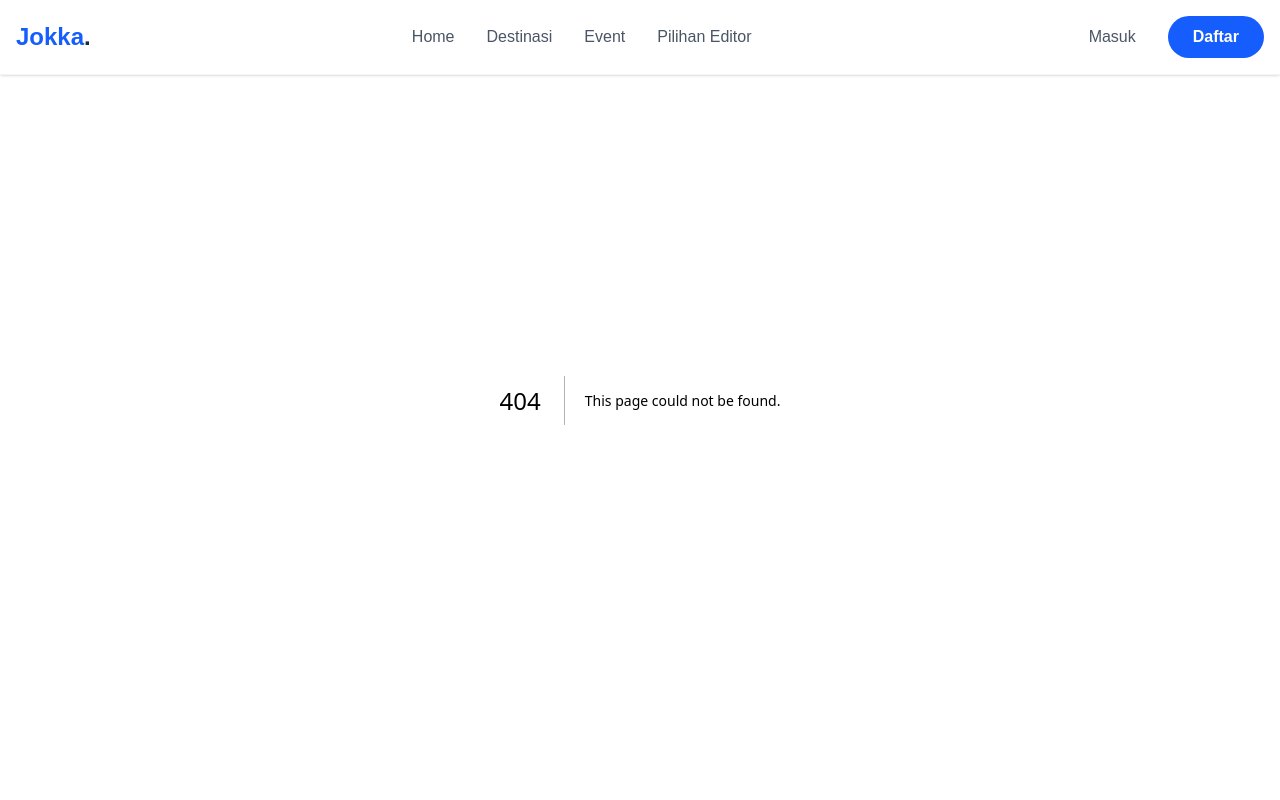
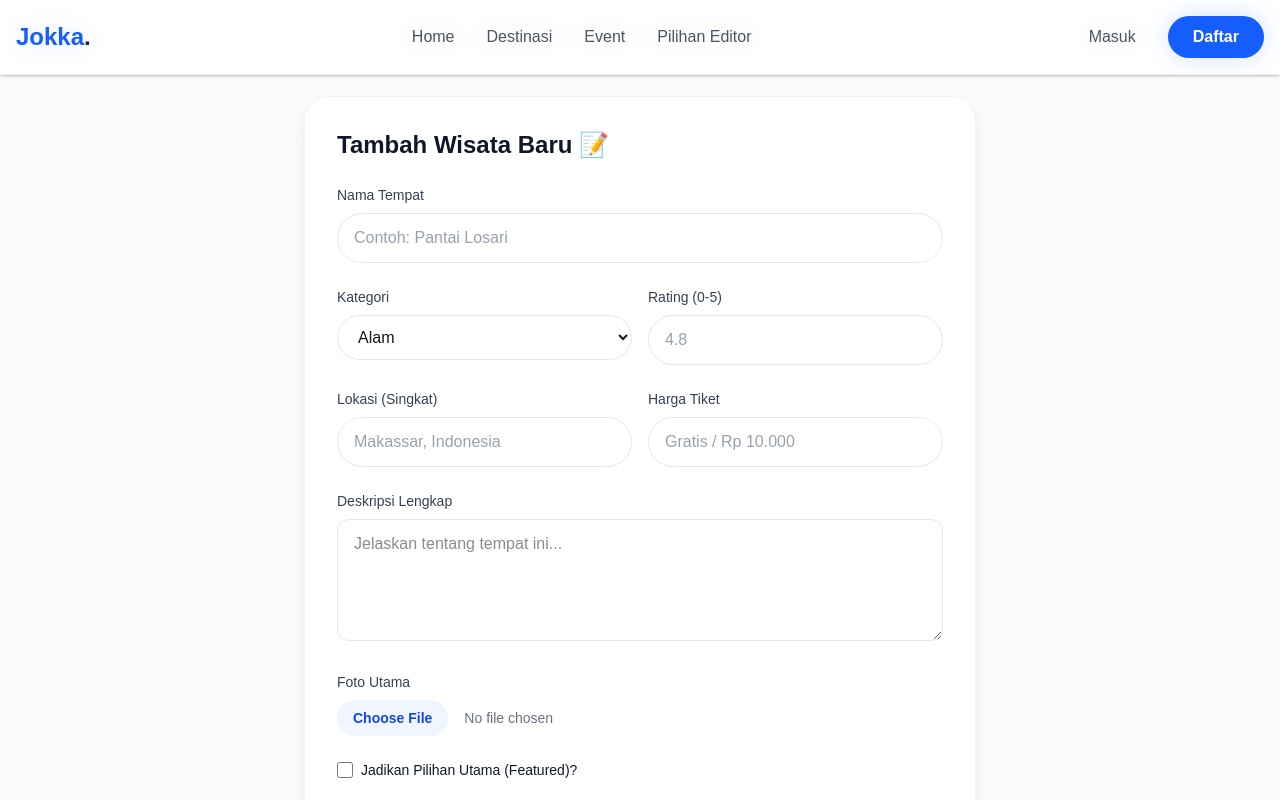
Before and after one commit to rexxy04/jokka-web, a Next.js app: page /admin/tambah-wisata in a window 1280 px wide. Before the commit this address had no page. Shown: the top 800 px of the page. Built offline with nearby package versions, Linux system fonts and the light colour scheme; no server answers.

Commit message:
adding working CMS panel

```diff
--- /dev/null
+++ b/app/admin/tambah-wisata/page.tsx
@@ -0,0 +1,194 @@
+'use client';
+
+import { useState } from 'react';
+import { db, storage } from '@/lib/firebase';
+import { collection, addDoc } from 'firebase/firestore';
+import { ref, uploadBytes, getDownloadURL } from 'firebase/storage';
+import Navbar from '@/components/layout/Navbar'; // Biar tetap ada navigasi
+import Input from '@/components/ui/input'; // Reusable component kita
+import Button from '@/components/ui/Button';
+
+export default function TambahWisataPage() {
+  const [loading, setLoading] = useState(false);
+  const [imageFile, setImageFile] = useState<File | null>(null);
+
+  // State untuk menampung data form
+  const [formData, setFormData] = useState({
+    name: '',
+    category: 'Alam', // Default value
+    rating: '',
+    description: '',
+    location: '',
+    price: '',
+    isFeatured: false
+  });
+
+  // Handle perubahan input teks
+  const handleChange = (e: React.ChangeEvent<HTMLInputElement | HTMLTextAreaElement | HTMLSelectElement>) => {
+    const { name, value } = e.target;
+    setFormData(prev => ({ ...prev, [name]: value }));
+  };
+
+  // Handle perubahan checkbox (isFeatured)
+  const handleCheckbox = (e: React.ChangeEvent<HTMLInputElement>) => {
+    setFormData(prev => ({ ...prev, isFeatured: e.target.checked }));
+  };
+
+  // Handle pemilihan file gambar
+  const handleImageChange = (e: React.ChangeEvent<HTMLInputElement>) => {
+    if (e.target.files && e.target.files[0]) {
+      setImageFile(e.target.files[0]);
+    }
+  };
+
+  // --- LOGIC UTAMA: UPLOAD & SAVE ---
+  const handleSubmit = async (e: React.FormEvent) => {
+    e.preventDefault();
+
+    if (!imageFile) {
+      alert("Wajib upload gambar dulu ya!");
+      return;
+    }
+
+    setLoading(true);
+
+    try {
+      // 1. Upload Gambar ke Firebase Storage
+      // Nama file kita buat unik pakai Date.now() biar gak bentrok
+      const storageRef = ref(storage, `jokka/places/${Date.now()}-${imageFile.name}`);
+      const snapshot = await uploadBytes(storageRef, imageFile);
+
+      // 2. Ambil URL Download gambar yang barusan diupload
+      const downloadURL = await getDownloadURL(snapshot.ref);
+
+      // 3. Simpan Data Lengkap ke Firestore
+      await addDoc(collection(db, "places"), {
+        name: formData.name,
+        category: formData.category,
+        rating: formData.rating,
+        description: formData.description,
+        location: formData.location,
+        price: formData.price,
+        isFeatured: formData.isFeatured,
+        image: downloadURL, // URL dari Storage
+        createdAt: new Date() // Opsional: catat kapan dibuat
+      });
+
+      alert("Berhasil! Data wisata sudah masuk ke database.");
+
+      // Reset Form
+      setFormData({
+        name: '', category: 'Alam', rating: '', description: '',
+        location: '', price: '', isFeatured: false
+      });
+      setImageFile(null);
+
+    } catch (error) {
+      console.error("Error adding document: ", error);
+      alert("Gagal menyimpan data. Cek console untuk detail.");
+    } finally {
+      setLoading(false);
+    }
+  };
+
+  return (
+    <main className="min-h-screen bg-gray-50 pb-20">
+      <Navbar />
+
+      <div className="container mx-auto px-4 pt-24">
+        <div className="max-w-2xl mx-auto bg-white p-8 rounded-3xl shadow-lg border border-gray-100">
+          <h1 className="text-2xl font-bold text-gray-900 mb-6">Tambah Wisata Baru 📝</h1>
+
+          <form onSubmit={handleSubmit} className="space-y-6">
+
+            {/* Nama Tempat */}
+            <div>
+              <label className="block text-sm font-medium text-gray-700 mb-2">Nama Tempat</label>
+              <Input name="name" value={formData.name} onChange={handleChange} placeholder="Contoh: Pantai Losari" required />
+            </div>
+
+            {/* Kategori & Rating (Grid 2 Kolom) */}
+            <div className="grid grid-cols-2 gap-4">
+              <div>
+                <label className="block text-sm font-medium text-gray-700 mb-2">Kategori</label>
+                <select
+                  name="category"
+                  value={formData.category}
+                  onChange={handleChange}
+                  className="w-full px-4 py-3 rounded-full border border-gray-200 focus:ring-2 focus:ring-blue-500 bg-white"
+                >
+                  <option value="Alam">Alam</option>
+                  <option value="Kuliner">Kuliner</option>
+                  <option value="Sejarah">Sejarah</option>
+                  <option value="Religi">Religi</option>
+                  <option value="Rekreasi">Rekreasi</option>
+                </select>
+              </div>
+              <div>
+                <label className="block text-sm font-medium text-gray-700 mb-2">Rating (0-5)</label>
+                <Input name="rating" type="number" step="0.1" value={formData.rating} onChange={handleChange} placeholder="4.8" required />
+              </div>
+            </div>
+
+            {/* Lokasi & Harga */}
+            <div className="grid grid-cols-2 gap-4">
+              <div>
+                <label className="block text-sm font-medium text-gray-700 mb-2">Lokasi (Singkat)</label>
+                <Input name="location" value={formData.location} onChange={handleChange} placeholder="Makassar, Indonesia" />
+              </div>
+              <div>
+                <label className="block text-sm font-medium text-gray-700 mb-2">Harga Tiket</label>
+                <Input name="price" value={formData.price} onChange={handleChange} placeholder="Gratis / Rp 10.000" />
+              </div>
+            </div>
+
+            {/* Deskripsi (Textarea manual karena Input component kita cuma input biasa) */}
+            <div>
+              <label className="block text-sm font-medium text-gray-700 mb-2">Deskripsi Lengkap</label>
+              <textarea
+                name="description"
+                value={formData.description}
+                onChange={handleChange}
+                rows={4}
+                className="w-full px-4 py-3 rounded-xl border border-gray-200 focus:outline-none focus:ring-2 focus:ring-blue-500"
+                placeholder="Jelaskan tentang tempat ini..."
+                required
+              />
+            </div>
+
+            {/* Upload Gambar */}
+            <div>
+              <label className="block text-sm font-medium text-gray-700 mb-2">Foto Utama</label>
+              <input
+                type="file"
+                accept="image/*"
+                onChange={handleImageChange}
+                className="block w-full text-sm text-gray-500 file:mr-4 file:py-2 file:px-4 file:rounded-full file:border-0 file:text-sm file:font-semibold file:bg-blue-50 file:text-blue-700 hover:file:bg-blue-100"
+              />
+            </div>
+
+            {/* Checkbox Featured */}
+            <div className="flex items-center">
+              <input
+                id="isFeatured"
+                type="checkbox"
+                checked={formData.isFeatured}
+                onChange={handleCheckbox}
+                className="w-4 h-4 text-blue-600 border-gray-300 rounded focus:ring-blue-500"
+              />
+              <label htmlFor="isFeatured" className="ml-2 block text-sm text-gray-900">
+                Jadikan Pilihan Utama (Featured)?
+              </label>
+            </div>
+
+            {/* Submit Button */}
+            <Button type="submit" variant="primary" className="w-full justify-center" disabled={loading}>
+              {loading ? "Sedang Upload..." : "Simpan Data"}
+            </Button>
+
+          </form>
+        </div>
+      </div>
+    </main>
+  );
+}
--- a/components/ui/Button.tsx
+++ b/components/ui/Button.tsx
@@ -3,11 +3,12 @@ import Link from "next/link";
 
 interface ButtonProps {
   children: React.ReactNode;
-  href?: string; // Jika ada href, dia jadi Link
-  onClick?: () => void; // Jika tidak, dia jadi Button biasa
+  href?: string;
+  onClick?: () => void;
   variant?: "primary" | "outline" | "ghost";
   className?: string;
   type?: "button" | "submit" | "reset";
+  disabled?: boolean; // <--- 1. Kita tambahkan tipe data ini
 }
 
 const Button: React.FC<ButtonProps> = ({
@@ -17,22 +18,26 @@ const Button: React.FC<ButtonProps> = ({
   variant = "primary",
   className = "",
   type = "button",
+  disabled = false, // <--- 2. Default nilainya false (aktif)
 }) => {
-  // Base Styles (Wajib ada di semua tombol)
+  // Base Styles
   const baseStyles = "inline-flex items-center justify-center px-6 py-2 rounded-full font-semibold transition duration-300 ease-in-out";
 
-  // Variant Styles (Pilihan warna)
+  // Style tambahan kalau tombol sedang Disabled (Lumpuh)
+  const disabledStyles = disabled ? "opacity-50 cursor-not-allowed hover:shadow-none pointer-events-none" : "";
+
+  // Variant Styles
   const variants = {
     primary: "bg-blue-600 text-white hover:bg-blue-700 shadow-lg hover:shadow-blue-500/30 border border-transparent",
     outline: "bg-transparent text-blue-600 border border-blue-600 hover:bg-blue-50",
     ghost: "bg-transparent text-blue-600 hover:text-blue-700 hover:bg-blue-50",
   };
 
-  // Gabungkan class
-  const combinedClassName = `${baseStyles} ${variants[variant]} ${className}`;
+  // Gabungkan semua class
+  const combinedClassName = `${baseStyles} ${variants[variant]} ${className} ${disabledStyles}`;
 
-  // Logika: Render sebagai <Link> jika ada props href, render <button> jika tidak.
-  if (href) {
+  // Logika Link: Hanya render Link jika ada href DAN tombol tidak sedang disabled
+  if (href && !disabled) {
     return (
       <Link href={href} className={combinedClassName}>
         {children}
@@ -40,8 +45,14 @@ const Button: React.FC<ButtonProps> = ({
     );
   }
 
+  // Render Button Biasa
   return (
-    <button type={type} onClick={onClick} className={combinedClassName}>
+    <button
+      type={type}
+      onClick={onClick}
+      className={combinedClassName}
+      disabled={disabled} // <--- 3. Pasang properti disabled ke elemen HTML asli
+    >
       {children}
     </button>
   );
--- a/lib/firebase.ts
+++ b/lib/firebase.ts
@@ -17,3 +17,4 @@ const app = !getApps().length ? initializeApp(firebaseConfig) : getApp();
 
 export const db = getFirestore(app);
 export const auth = getAuth(app);
+export const storage = getStorage(app);
```
Also changed, not shown: app/admin/page.tsx (added).
